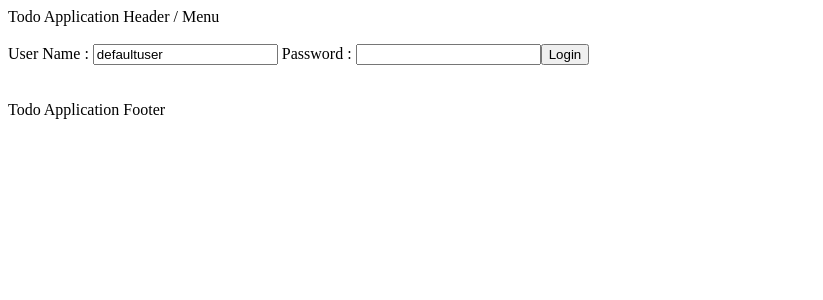
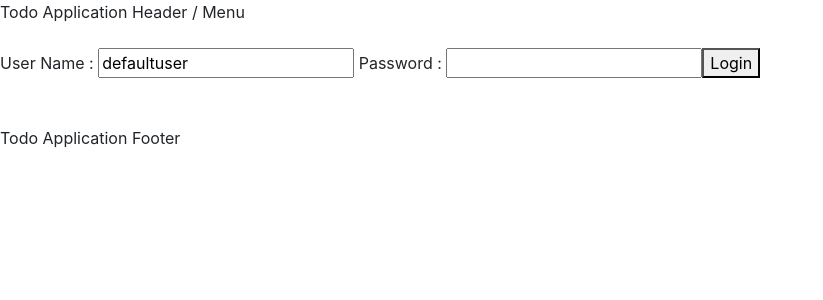
Before and after one commit to snhkn/todoApp, an Angular app: page / in a window 1280 px wide. Shown: the top 300 px of the page, without its empty margins (0-823 px from the left). Built offline with nearby package versions, Linux system fonts and the light colour scheme.

Commit message:
Add Bootstrap Framework

```diff
--- a/src/styles.css
+++ b/src/styles.css
@@ -1 +1,2 @@
 /* You can add global styles to this file, and also import other style files */
+@import url(https://unpkg.com/bootstrap@4.1.0/dist/css/bootstrap.min.css)
```
